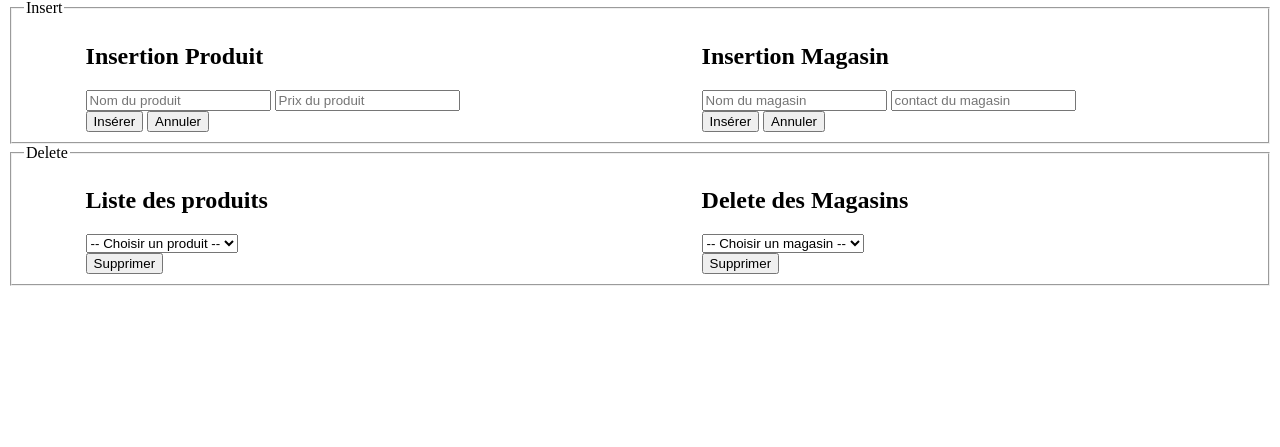
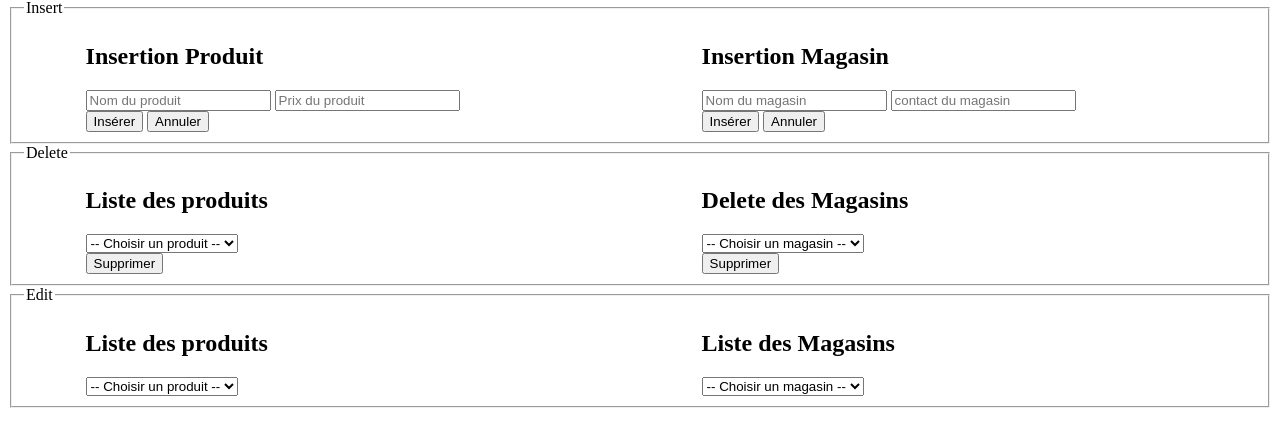
Before and after one commit to lanneyre/listeCourse, a PHP site: page / in a window 1280 px wide. Shown: the part 130-577 px from the top of the page. Run offline with PHP 8.4, Linux system fonts and the light colour scheme; data comes from the database, SQL or seed files in the repository.

Commit message:
edit produit et magasin

```diff
--- a/include/app.php
+++ b/include/app.php
@@ -5,7 +5,7 @@
 
 
 if(isset($_POST['InsertProduit'])){
-    $produit = new Produit($_POST['nom'], $_POST['prix_unit']);
+    $produit = Produit::build($_POST['nom'], $_POST['prix_unit']);
     if($produit->store()){
         header("Location: index.php?statut=produitInsertOk");
     } else {
@@ -13,9 +13,8 @@
     }
     exit;
 }
-
 if(isset($_POST['InsertMagasin'])){
-    $magasin = new Magasin($_POST['nom'], $_POST['contact']);
+    $magasin = Magasin::build($_POST['nom'], $_POST['contact']);
     if($magasin->store()){
         header("Location: index.php?statut=magasinInsertOk");
     } else {
@@ -40,3 +39,23 @@
     }
     exit;
 }
+
+if(isset($_POST['FormEditProduit'])){
+    $produit = Produit::build($_POST['nom'], $_POST['prix_unit'], $_POST['id_produit']);
+    if($produit->save()){
+        header("Location: index.php?statut=produitEditOk");
+    } else {
+        header("Location: index.php?statut=produitEditKo");
+    }
+    exit;
+}
+
+if(isset($_POST['FormEditMagasin'])){
+    $magasin = Magasin::build($_POST['nom'], $_POST['contact'], $_POST['id_magasin']);
+    if($magasin->save()){
+        header("Location: index.php?statut=magasinEditOk");
+    } else {
+        header("Location: index.php?statut=magasinEditKo");
+    }
+    exit;
+}
--- a/include/class/Database.class.php
+++ b/include/class/Database.class.php
@@ -26,6 +26,7 @@
 		self::createConnexion();
 		$sql = "SELECT * FROM `$table` WHERE $option";
 		//$sql = 'SELECT * FROM `'.$table.'` WHERE '.$option;
+		//var_dump($sql);
 		$req = self::$_conn->query($sql);
 		if($comportement == PDO::FETCH_CLASS){
 			$req->setFetchMode(PDO::FETCH_CLASS, ucfirst($table));
@@ -76,4 +77,30 @@
 		$req->bindvalue(":id", $id, PDO::PARAM_INT);
 		return $req->execute();
 	}
+
+	public static function update($table, $data){
+		self::createConnexion();
+		//UPDATE `produit` SET `nom` = 'test2', `prix_unit` = '22.00' WHERE `produit`.`id_produit` = 17
+		$sql = "UPDATE `$table` SET [SET] WHERE `$table`.`id_$table` = :id_table";
+		$set = [];
+		$id = null;
+		foreach($data as $key => $value){
+			if(substr($key, 0,2) != "id"){
+				$set[] = $key . " = :".$key;
+			} else {
+				$id = $value;
+			}
+		}
+		$sql = str_replace('[SET]', implode(', ', $set), $sql);
+		var_dump($sql);
+		$req = self::$_conn->prepare($sql);
+		foreach($data as $key => $valueToInsert){
+			if(substr($key, 0,2) != "id"){
+				$req->bindvalue(":".$key, $valueToInsert);
+			}
+		}
+		$req->bindvalue(":id_table", $id, PDO::PARAM_INT);
+		return $req->execute();
+		//var_dump($req->debugDumpParams());
+	}
 }
--- a/include/class/Magasin.class.php
+++ b/include/class/Magasin.class.php
@@ -2,6 +2,7 @@
 
 class Magasin extends Pratique{
     protected static $_table = 'magasin';
+    public $id_magasin;
     public $nom;
     public $contact;
 
@@ -11,13 +12,17 @@
 
     }
 
-    public function __construct($nom = "", $contact = ""){
-        $this->nom = $nom;
-        $this->contact = $contact;
-        $this->createData();
+    public static function build($nom = "", $contact = "", $id_magasin = null){
+        $obj = new static;
+        $obj->nom = $nom;
+        $obj->contact = $contact;
+        $obj->id_magasin = $id_magasin;
+        $obj->createData();
+        return $obj;
     }
 
-    private function createData(){
+    public function createData(){
+        $this->data["id_magasin"] = $this->id_magasin;
         $this->data["nom"] = $this->nom;
         $this->data["contact"] = $this->contact;
     }
--- a/include/class/Pratique.class.php
+++ b/include/class/Pratique.class.php
@@ -19,6 +19,10 @@
         return Database::insert(static::$_table, $this->data);
     }
 
+    public function save(){
+        return Database::update(static::$_table, $this->data);
+    }
+
     public static function delete($id){
         return Database::delete(static::$_table, $id);
     }
--- a/include/class/Produit.class.php
+++ b/include/class/Produit.class.php
@@ -2,6 +2,7 @@
 
 class Produit extends Pratique{
     protected static $_table = 'produit';
+    public $id_produit;
     public $nom;
     public $prix_unit;
 
@@ -9,13 +10,17 @@
         return Database::selectByJoin("magasin", "liste", "id_produit=$this->id_produit");
     }
 
-    public function __construct($nom = "", $prix_unit = 1){
-        $this->nom = $nom;
-        $this->prix_unit = $prix_unit;
-        $this->createData();
+    public static function Build($nom = "", $prix_unit = 1, $id_produit = null){
+        $obj = new static;
+        $obj->nom = $nom;
+        $obj->prix_unit = $prix_unit;
+        $obj->id_produit = $id_produit;
+        $obj->createData();
+        return $obj;
     }
 
-    private function createData(){
+    public function createData(){
+        $this->data["id_produit"] = $this->id_produit;
         $this->data["nom"] = $this->nom;
         $this->data["prix_unit"] = $this->prix_unit;
     }
--- a/index.php
+++ b/index.php
@@ -30,7 +30,6 @@
             ?>
             <h2>Liste de magasin par produit : <?php echo $produit->nom; ?></h2>
             <ul>
-                <?php //var_dump($magasin->getProduits()); ?>
                 <?php foreach($produit->getMagasins() as $mag) {
 
         ?>      <li><?php echo ucfirst($mag->nom); ?> : <?php echo $mag->quantite; ?> </li>
@@ -105,7 +104,6 @@
     </fieldset>
 
     <fieldset>
-        <!-- A finir -->
         <legend>Delete</legend>
         <section>
             <h2>Liste des produits</h2>
@@ -136,5 +134,72 @@
             </form>
         </section>
     </fieldset>
+
+    <fieldset>
+        <legend>Edit</legend>
+        <section>
+            <form action="" method="post" id="formEditProduit">
+                <h2>Liste des produits</h2>
+                <select name="EditProduits" id="EditProduits" required>
+                    <option value="" disabled selected>-- Choisir un produit --</option>
+                    <?php foreach(Produit::getAll() as $produit) {
+            ?>      <option value="<?php echo $produit->id_produit; ?>"> <?php echo $produit->nom;?></option>
+            <?php
+                    } ?>
+                </select>
+            </form>
+            <?php
+            if(!empty($_POST['EditProduits'])){
+                $produit = Produit::getById((int)$_POST['EditProduits']);
+            ?>
+            <h2>Edition du produit : <?php echo $produit->nom; ?></h2>
+            <form action="" method="POST" id="FormEditProduit">
+                <label for="editNomProduitID"><input type="text" name="nom" id="editNomProduitID" value="<?php echo $produit->nom; ?>" placeholder="Nom du produit" required>
+                <label for="editPrix_unitProduitID"><input type="number" name="prix_unit" id="editPrix_unitProduitID" value="<?php echo $produit->prix_unit; ?>" placeholder="Prix du produit" required>
+                <br>
+                <input type="hidden" value="<?php echo $produit->id_produit; ?>" name="id_produit">
+                <input type="submit" value="Modifier" name="FormEditProduit">
+                <input type="reset" value="Annuler">
+            </form>
+            <?php }
+            ?>
+        </section>
+        <section>
+            <form action="" method="post" id="formEditMagasin">
+                <h2>Liste des Magasins</h2>
+                <select name="EditMagasins" id="EditMagasins" required>
+                    <option value="" disabled selected>-- Choisir un magasin --</option>
+                    <?php foreach(Magasin::getAll() as $magasin) {
+            ?>      <option value="<?php echo $magasin->id_magasin; ?>"> <?php echo $magasin->nom;?></option>
+            <?php
+                    } ?>
+                </select>
+            </form>
+            <?php
+            if(!empty($_POST['EditMagasins'])){
+                $magasin = Magasin::getById((int)$_POST['EditMagasins']);
+            ?>
+            <h2>Edition du magasin : <?php echo $magasin->nom; ?></h2>
+            <form action="" method="POST" id="FormEditMagasin">
+                <label for="editNomMagasinID"><input type="text" name="nom" id="editNomMagasinID" value="<?php echo $magasin->nom; ?>" placeholder="Nom du magasin" required>
+                <label for="editContactMagasinID"><input type="text" name="contact" id="editContactMagasinID" value="<?php echo $magasin->contact; ?>" placeholder="Contact du magasin">
+                <br>
+                <input type="hidden" value="<?php echo $magasin->id_magasin; ?>" name="id_magasin">
+                <input type="submit" value="Modifier" name="FormEditMagasin">
+                <input type="reset" value="Annuler">
+            </form>
+            <?php }
+            ?>
+
+            <script type="text/javascript">
+            document.getElementById("EditMagasins").addEventListener("change", function(e){
+                document.getElementById("formEditMagasin").submit();
+            });
+            document.getElementById("EditProduits").addEventListener("change", function(e){
+                document.getElementById("formEditProduit").submit();
+            });
+            </script>
+        </section>
+    </fieldset>
 </body>
 </html>
```
